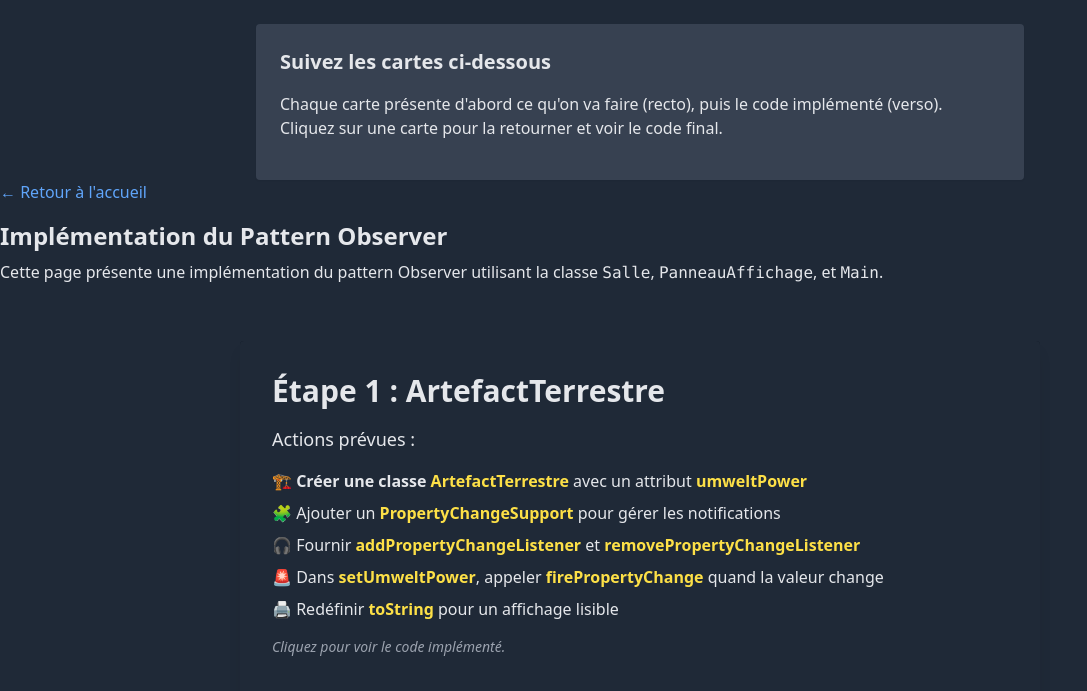
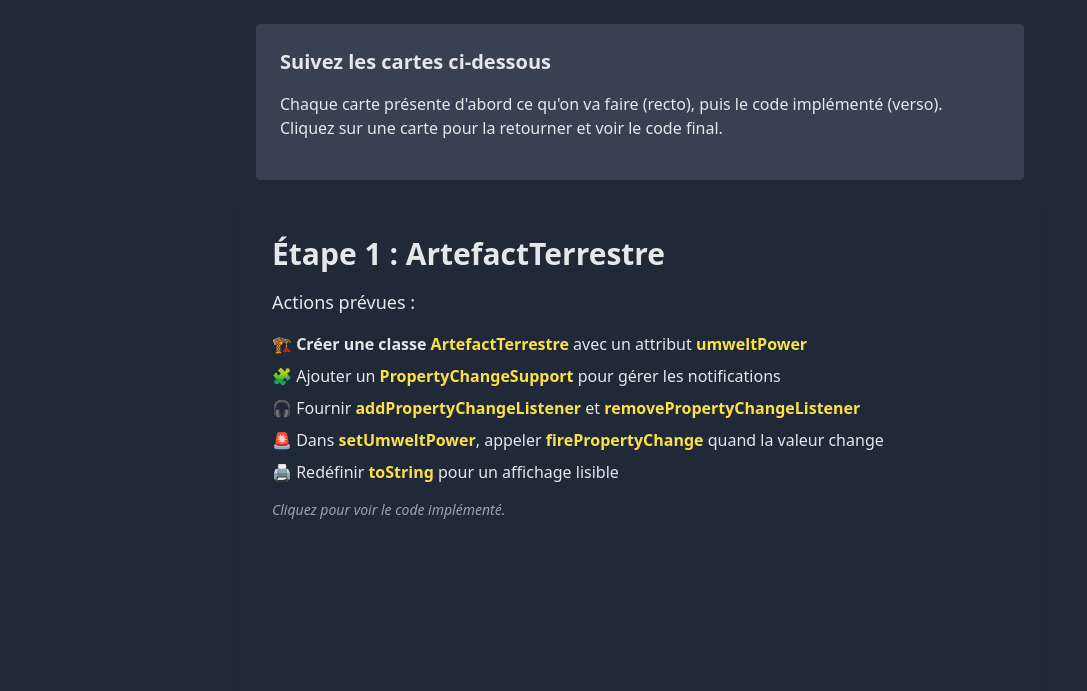
Before and after one commit to CODYBOX6/zonny, a plain HTML site: page observer1.html in a window 1280 px wide. Shown: the top 691 px of the page, without its empty margins (0-1087 px from the left). Drawn offline with nearby package versions, Linux system fonts and the light colour scheme.

Commit message:
Update observer1.html

```diff
--- a/observer1.html
+++ b/observer1.html
@@ -65,12 +65,7 @@
     Cliquez sur une carte pour la retourner et voir le code final.
   </p>
 </section>
-  <!-- Navigation -->
-  <section class="mb-8">
-    <a href="index.html" class="text-blue-400 hover:underline">&larr; Retour à l'accueil</a>
-    <h2 class="text-2xl font-semibold mt-4">Implémentation du Pattern Observer</h2>
-    <p class="mt-2">Cette page présente une implémentation du pattern Observer utilisant la classe <code>Salle</code>, <code>PanneauAffichage</code>, et <code>Main</code>.</p>
-  </section>
+
 <!-- On met toutes les cartes en une seule colonne, les unes sous les autres -->
 <section class="max-w-[60rem] mx-auto p-6 space-y-10">
 
```
